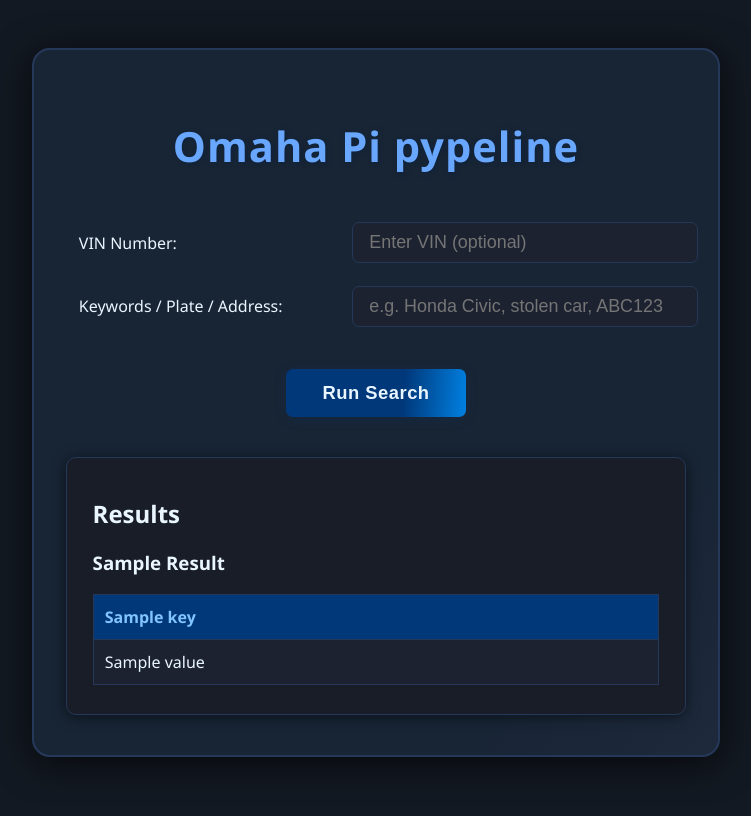
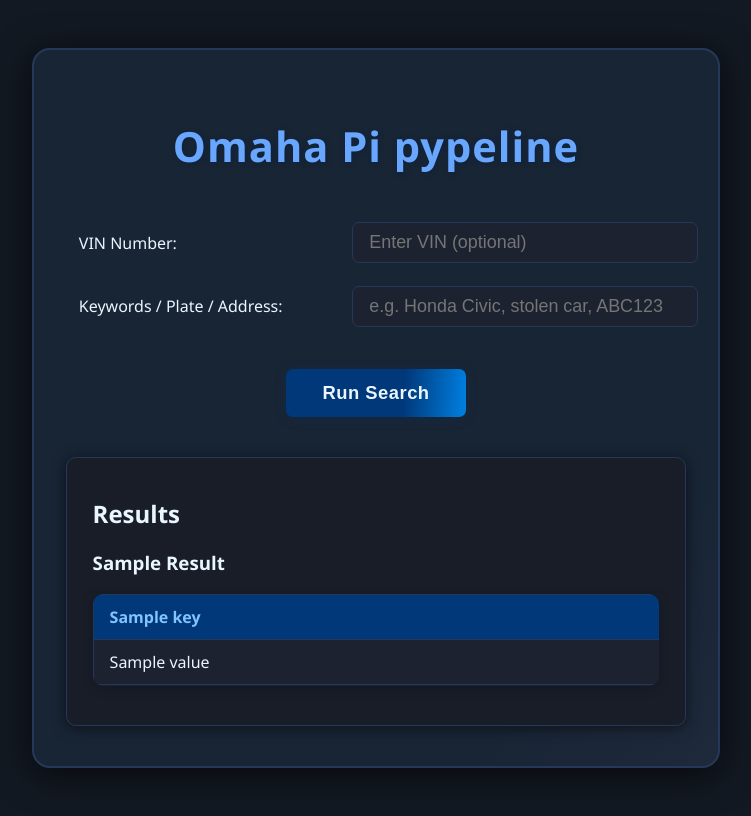
Before and after one commit to SWStudios-international/Omaha-pi-pypeline, a Flask app: template Steve Projects/Omaha-pypeline/templates/index.html in a window 1280 px wide. Shown: the whole page, without its empty margins (264-1015 px from the left). Before the commit the page ends 761 px from the top, so only its background shows below. Run offline with Flask 3, Linux system fonts and the light colour scheme; the template is opened without the code that fills it: most values are stand-ins (such as "Sample title", 1, 10 or a date in 2020); parts of the project's set-up code (start-up, migrations or seed data) failed here and were passed over.

Commit message:
Style and layout improvements

```diff
--- a/Steve Projects/Omaha-pypeline/static/style.css
+++ b/Steve Projects/Omaha-pypeline/static/style.css
@@ -82,22 +82,40 @@
     border: 1.5px solid #263859;
 }
 
-table.results-table {
+.table-scroll {
     width: 100%;
-    margin: 0.6em 0;
+    overflow-x: auto;
+    margin-bottom: 1.2em;
+    border-radius: 10px;
+    box-shadow: 0 2px 12px #0003;
+    background: #192237;
+    padding-bottom: 1px; /* helps shadow effect on scroll */
+}
+
+.results-table {
+    min-width: 700px;
+    width: 100%;
     border-collapse: collapse;
 }
+
 .results-table th, .results-table td {
     border: 1px solid #263859;
-    padding: 0.7em 0.7em;
+    padding: 0.7em 1em;
     text-align: left;
     background: #1c2230;
+    max-width: 220px;
+    word-break: break-word;
 }
+
 .results-table th {
     background: #00387a;
     color: #82c4ff;
     font-weight: 700;
+    position: sticky;
+    top: 0;
+    z-index: 2;
 }
+
 .results-table tr:nth-child(even) td {
     background: #1b2534;
 }
@@ -105,12 +123,11 @@
     background: #26436e;
     color: #fff;
 }
-
-::-webkit-scrollbar {
-    width: 10px;
-    background: #131922;
+@media (max-width: 500px) {
+  .results-table th,
+  .results-table td {
+    font-size: 0.92em;
+    max-width: 120px;
+    padding: 0.4em 0.3em;
+  }
 }
-::-webkit-scrollbar-thumb {
-    background: #00387a;
-    border-radius: 5px;
-}
--- a/Steve Projects/Omaha-pypeline/templates/index.html
+++ b/Steve Projects/Omaha-pypeline/templates/index.html
@@ -30,7 +30,8 @@
                 <h3>{{ name.replace('_', ' ').title() }}</h3>
                 {% if data %}
                     {% if data[0] is mapping or data[0] is sequence %}
-                        <table class="results-table">
+                    <div class="table-scroll">
+						<table class="results-table">
                             <thead>
                                 <tr>
                                     {% for key in data[0].keys() %}
@@ -48,6 +49,7 @@
                                 {% endfor %}
                             </tbody>
                         </table>
+					</div>
                     {% else %}
                         <pre>{{ data }}</pre>
                     {% endif %}
```
